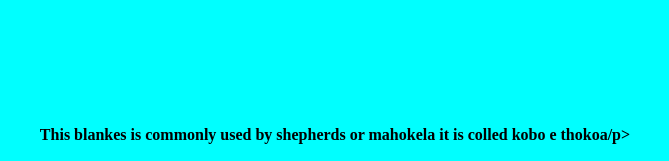
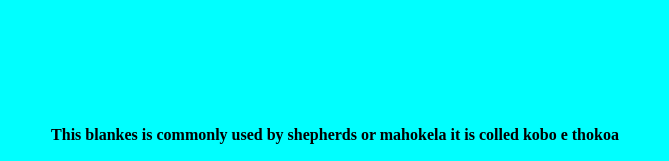
Before and after one commit to Andriase/Nchabeng.github.io, a plain HTML site: page traditionalclothing2.html in a window 1280 px wide. Shown: the part 3600-3761 px from the top of the page, 305-974 px from the left. Drawn offline with Linux system fonts and the light colour scheme.

Commit message:
Update traditionalclothing2.html

```diff
--- a/traditionalclothing2.html
+++ b/traditionalclothing2.html
@@ -118,7 +118,7 @@ An Aranda Basotho blanket is a unique,<br>
 
 
     <marquee behavior ="scroll"d="left"><img src="images/leqapha.jpg">...<img src="images/moaparo.jpg">...<img src="images/tseaealekoko.jpg" >...<img src="images/mqatooatsea.jpg">... <img src="images/lefitory.jpg">... <img src="images/moqato.jpg">...<img src="images/mopheme.jpg">...<img src="images/kuoane.jpg">...<img src="images/molieanyeoe.jpg">...<img src="images/tshetse.jpg">...<img src="images/thebe.jpg">...<img src="images/lipetja.jpg">...<img src="images/lipetjas.jpg" alt="images/imgage">...<img src="images/seshoeshoe.jpg">...<img src="images/litolobonya.jpg">...<img src="images/lingoale.jpg"></marquee>
-<p> This blankes  is commonly used by shepherds or mahokela it is colled <b>kobo e thokoa</b>/p>
+<p> This blankes  is commonly used by shepherds or mahokela it is colled <b>kobo e thokoa</b></p>
 <center><img src="images/kobothokoa.jpg"></center>
 <p>
 The Letlama (or Matlama) blanket is a traditional Basotho blanket,<br> and its name comes from the Sesotho word "tlama", meaning "to tie" or "to fasten".<br> Historically, the name "Letlama" also referred to a specific regiment of King Moshoeshoe I's army,<br> symbolizing a strong, binding connection between the men. </p><br>
@@ -133,4 +133,5 @@ The Letlama (or Matlama) blanket is a traditional Basotho blanket,<br> and its n
 <h3>LESOTHO MUSEUMS</h3>
 <center><img src="images/firstmuseum.jpg"><img src="images/morija.jpg"><img src="images/mekhoro.jpg"></center>
 </body>
+
 </html>
```
